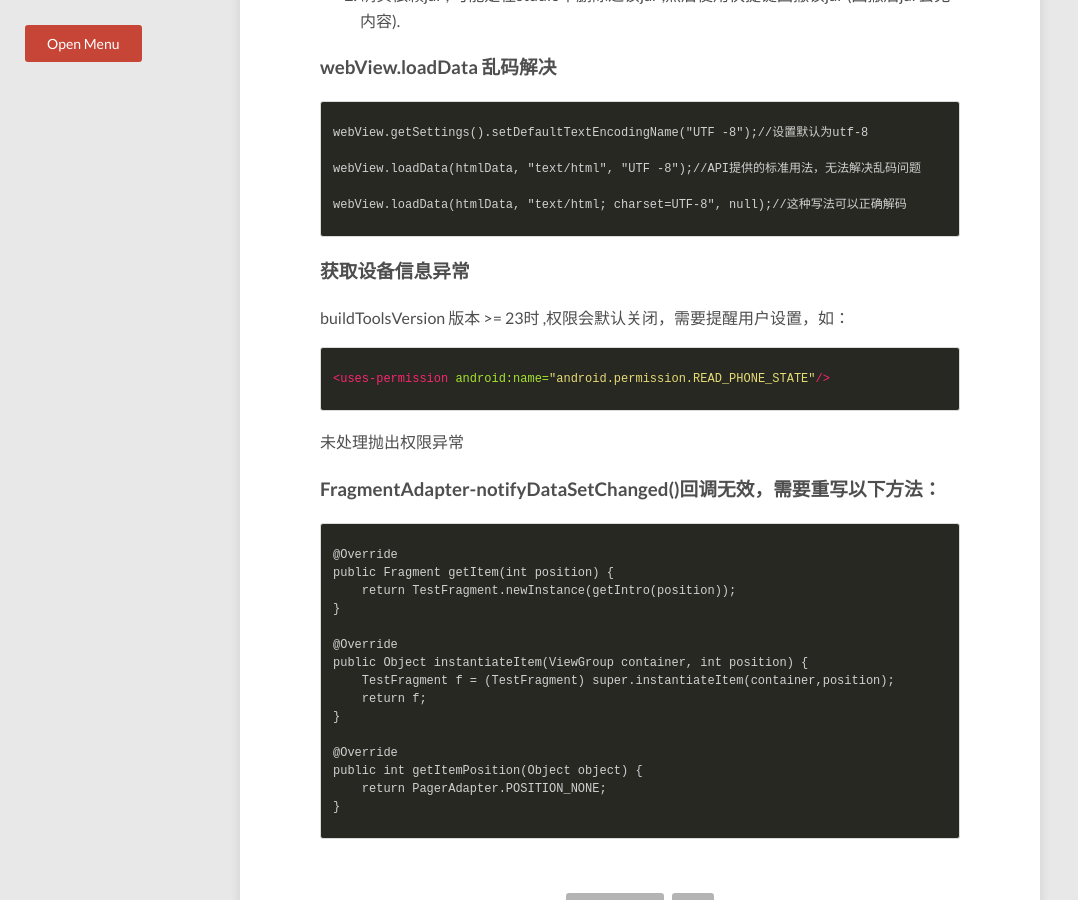
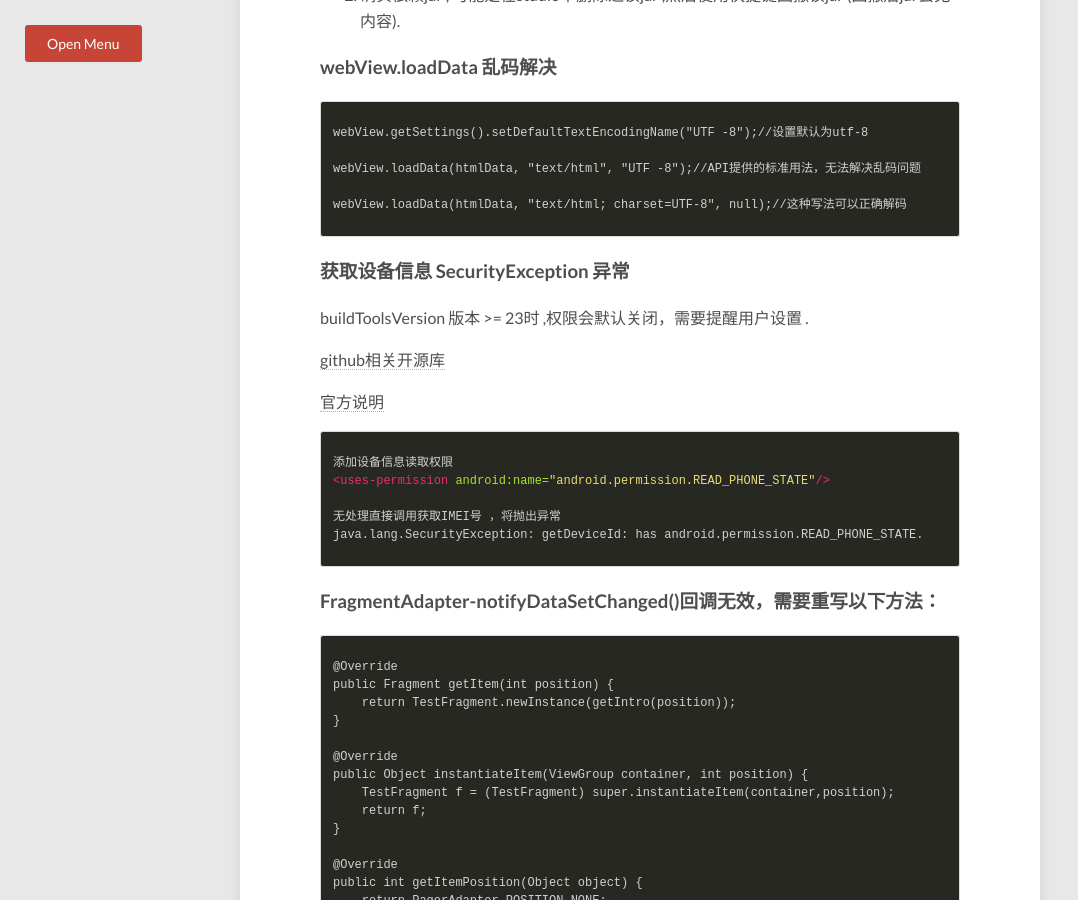
Before and after one commit to tengbinlive/tengbinlive.github.io, a Jekyll site: the page built from _posts/2016-04-13-code-android-bug-0.md, in a window 1280 px wide and 900 px high, scrolled down 866 px. Shown: the whole window, without its empty margins (0-1078 px from the left). Built offline with Jekyll 4.4.1, drawn with Linux system fonts in a browser that asks for light colours; nearby versions of some CDN libraries.

Commit message:
no message

```diff
--- a/_posts/2016-04-13-code-android-bug-0.md
+++ b/_posts/2016-04-13-code-android-bug-0.md
@@ -31,14 +31,20 @@ webView.loadData(htmlData, "text/html", "UTF -8");//API提供的标准用法，
 webView.loadData(htmlData, "text/html; charset=UTF-8", null);//这种写法可以正确解码
 {% endhighlight %}
 
-### 获取设备信息异常
+### 获取设备信息 SecurityException 异常
 
-buildToolsVersion 版本 >= 23时 ,权限会默认关闭，需要提醒用户设置，如：
+buildToolsVersion 版本 >= 23时 ,权限会默认关闭，需要提醒用户设置 .
+
+[github相关开源库](https://github.com/Rowandjj/EasyPermission)
+
+[官方说明](https://developer.android.com/intl/zh-cn/training/permissions/requesting.html)
 {% highlight html %}
+添加设备信息读取权限
 <uses-permission android:name="android.permission.READ_PHONE_STATE"/>
+
+无处理直接调用获取IMEI号 ，将抛出异常
+java.lang.SecurityException: getDeviceId: has android.permission.READ_PHONE_STATE.
 {% endhighlight %}
-
-未处理抛出权限异常
 
 ### FragmentAdapter-notifyDataSetChanged()回调无效，需要重写以下方法：
 {% highlight html %}
```
